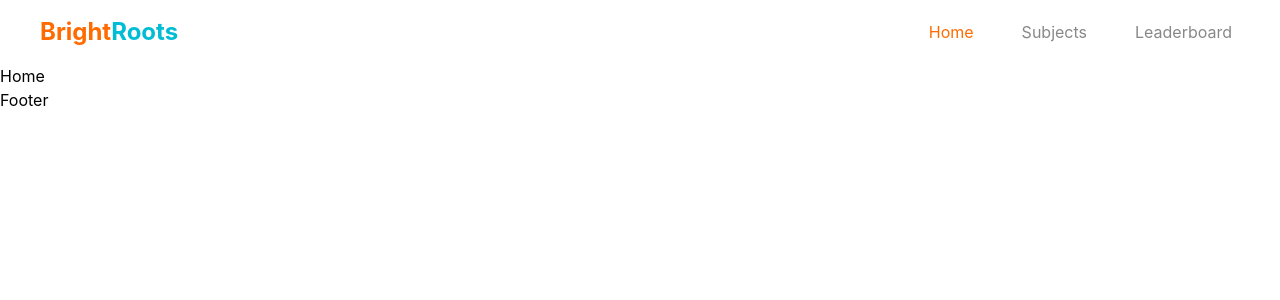
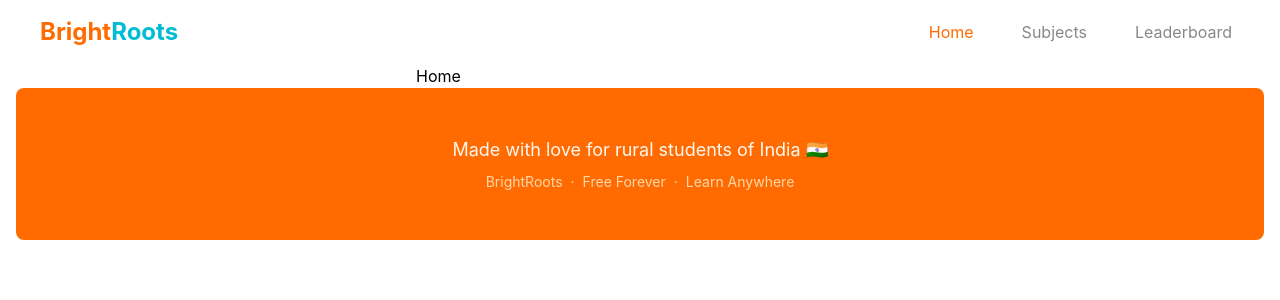
Before and after one commit to sadiksaifi9958/brightroots, a React (Vite) app: page / in a window 1280 px wide. Shown: the top 300 px of the page. Built offline with nearby package versions, Linux system fonts and the light colour scheme.

Commit message:
fix app width and add footer component

```diff
--- a/src/components/Footer.jsx
+++ b/src/components/Footer.jsx
@@ -1,5 +1,18 @@
 function Footer() {
-  return <div>Footer</div>;
+  return (
+    <div className="bg-[#FF6B00] py-12 rounded-lg mx-4 mb-4">
+      <div className="text-[#FFF8F2] text-lg text-center mb-2">
+        Made with love for rural students of India 🇮🇳
+      </div>
+      <div className="text-orange-200 text-sm flex items-center gap-2 justify-center">
+        <div>BrightRoots</div>
+        &#183;
+        <div>Free Forever</div>
+        &#183;
+        <div>Learn Anywhere</div>
+      </div>
+    </div>
+  );
 }
 
 export default Footer;
--- a/src/components/Navbar.jsx
+++ b/src/components/Navbar.jsx
@@ -8,12 +8,12 @@ function Navbar() {
   ];
 
   return (
-    <div className="flex items-center justify-between p-5 w-full h-16 px-10">
+    <div className="flex items-center justify-between w-full h-16 px-10">
       <div className="flex items-center text-2xl font-bold">
-        <p className="text-[#FF6B00]">Bright</p>
-        <p className="text-[#00BCD4]">Roots</p>
+        <span className="text-[#FF6B00]">Bright</span>
+        <span className="text-[#00BCD4]">Roots</span>
       </div>
-      <div className="flex items-center gap-8">
+      <nav className="flex items-center gap-8">
         {pages.map((link) => {
           return (
             <NavLink
@@ -28,7 +28,7 @@ function Navbar() {
             </NavLink>
           );
         })}
-      </div>
+      </nav>
     </div>
   );
 }
--- a/src/layout/Layout.jsx
+++ b/src/layout/Layout.jsx
@@ -6,7 +6,9 @@ function Layout() {
   return (
     <div>
       <Navbar />
-      <Outlet />
+      <main className="max-w-md mx-auto">
+        <Outlet />
+      </main>
       <Footer />
     </div>
   );
```
